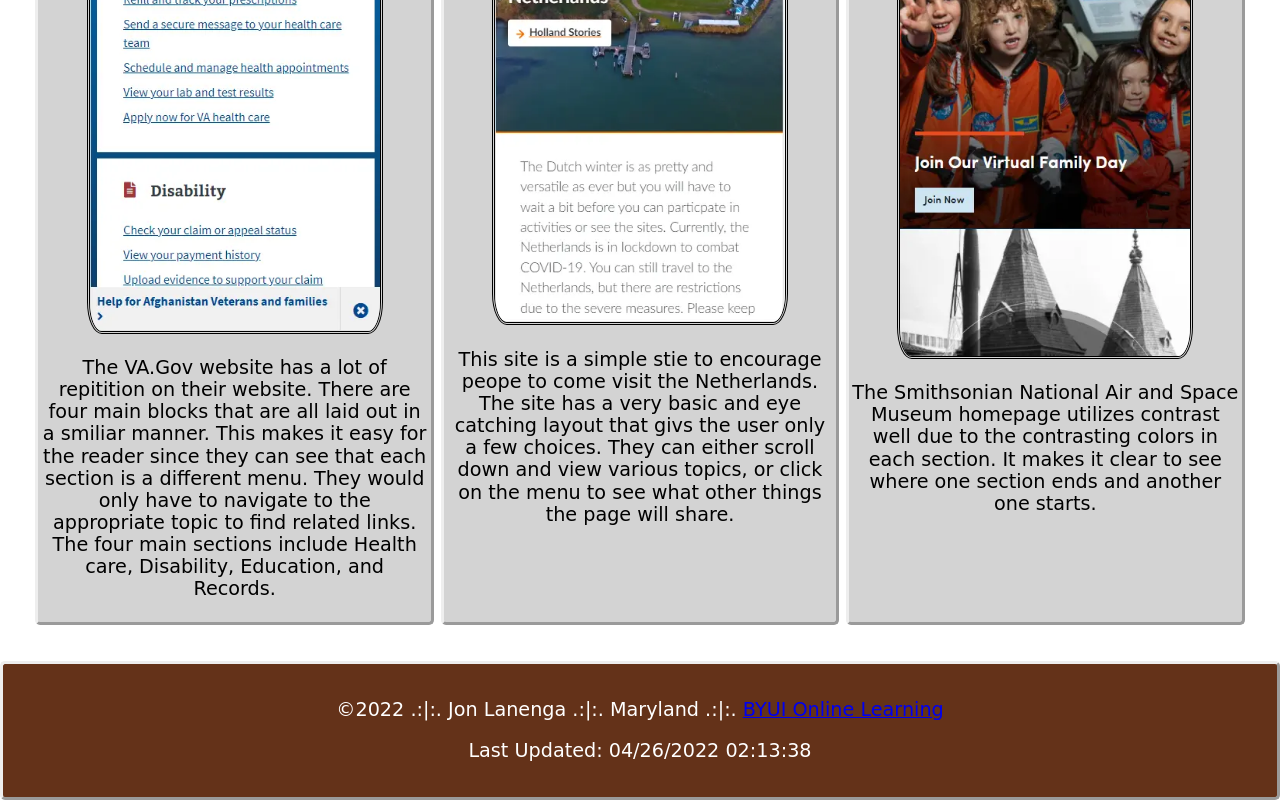
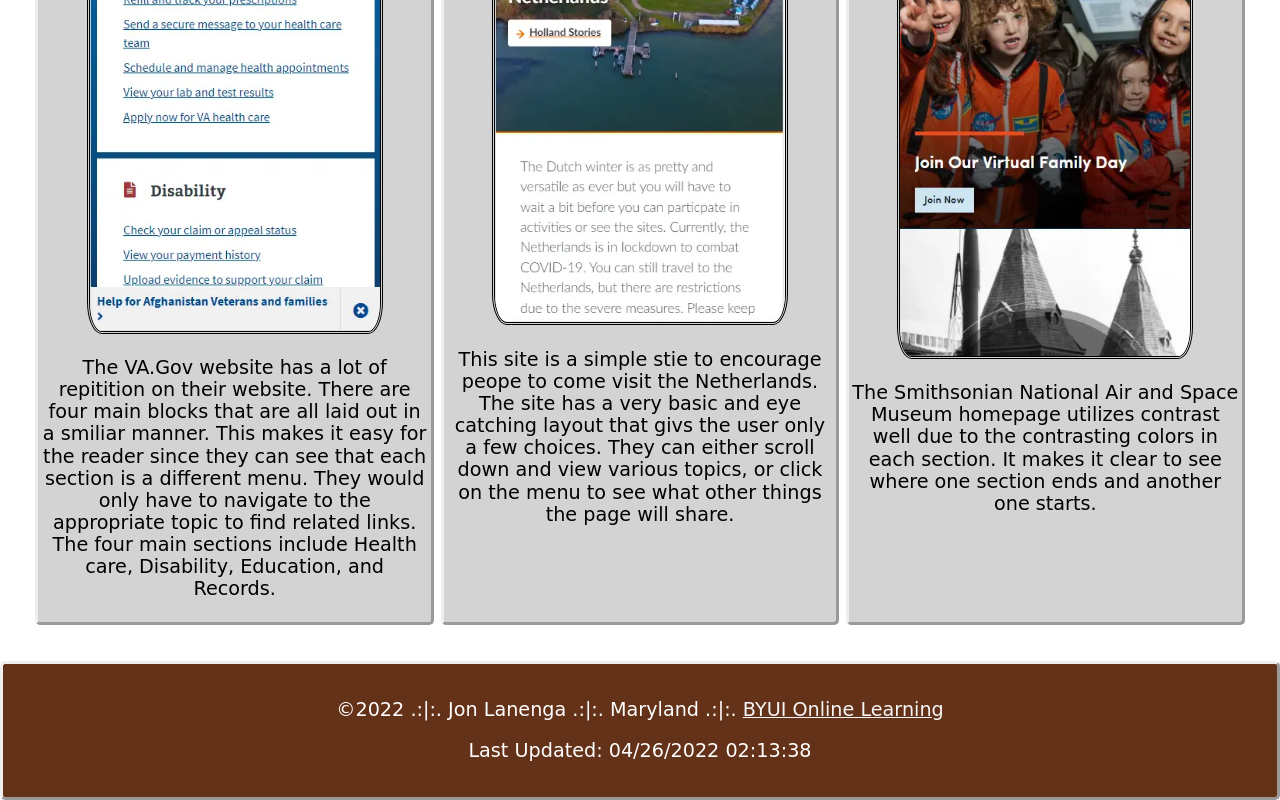
Before and after one commit to lan21005/lan21005.github.io, a plain HTML site: page lesson1/design-principles.html in a window 1280 px wide. Shown: the part 607-1407 px from the top of the page. Drawn offline with Linux system fonts and the light colour scheme.

Commit message:
Corrected accessibility errors

```diff
--- a/lesson1/css/small.css
+++ b/lesson1/css/small.css
@@ -40,9 +40,10 @@ header, footer {
 
   width: 75%;
   height: auto;
+}
 
-
-
+footer a, footer a:visited {
+  color: whitesmoke;
 }
 
 h1,
```
